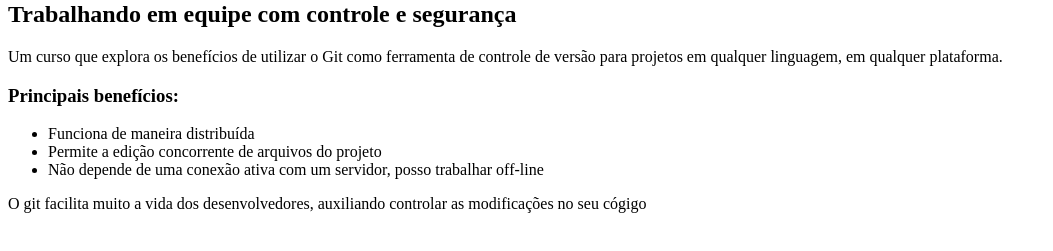
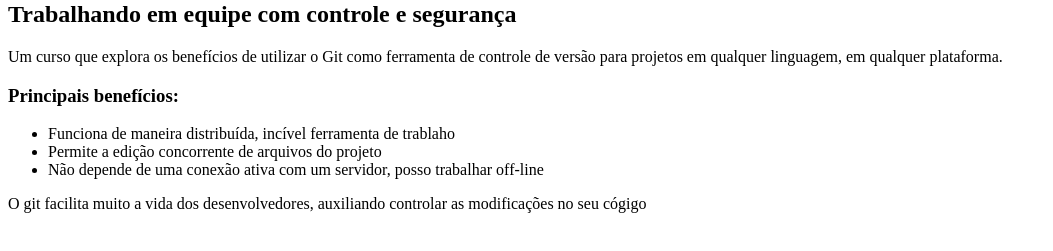
Before and after one commit to igor-rodrigues2017/curso-git, a plain HTML site: page index.html in a window 1280 px wide. Shown: the part 79-330 px from the top of the page, without its empty margins (0-1053 px from the left). Drawn offline with Linux system fonts and the light colour scheme.

```diff
--- a/index.html
+++ b/index.html
@@ -10,7 +10,7 @@
 
         <h3>Principais benefícios:</h3>
         <ul>
-            <li>Funciona de maneira distribuída</li>
+            <li>Funciona de maneira distribuída, incível ferramenta de trablaho</li>
             <li>Permite a edição concorrente de arquivos do projeto</li>
             <li>Não depende de uma conexão ativa com um servidor, posso trabalhar off-line</li>
         </ul>
```
